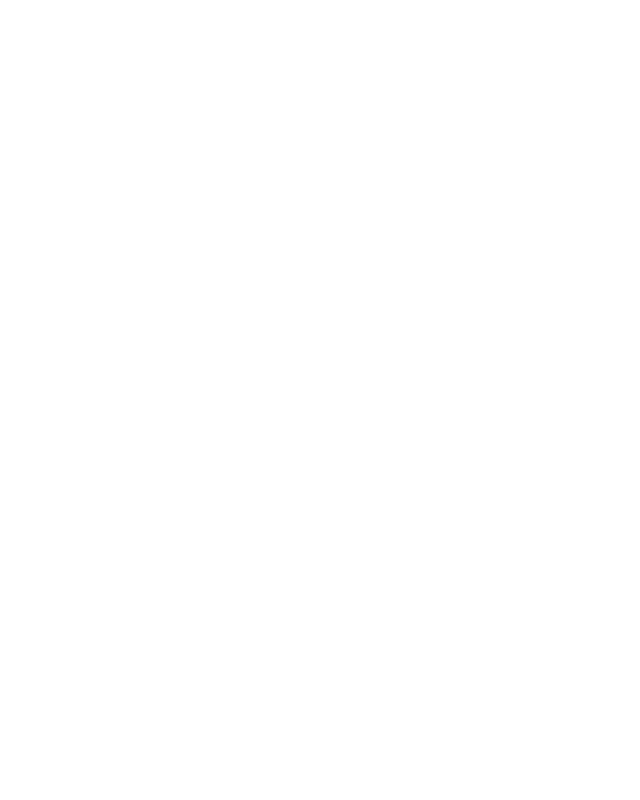
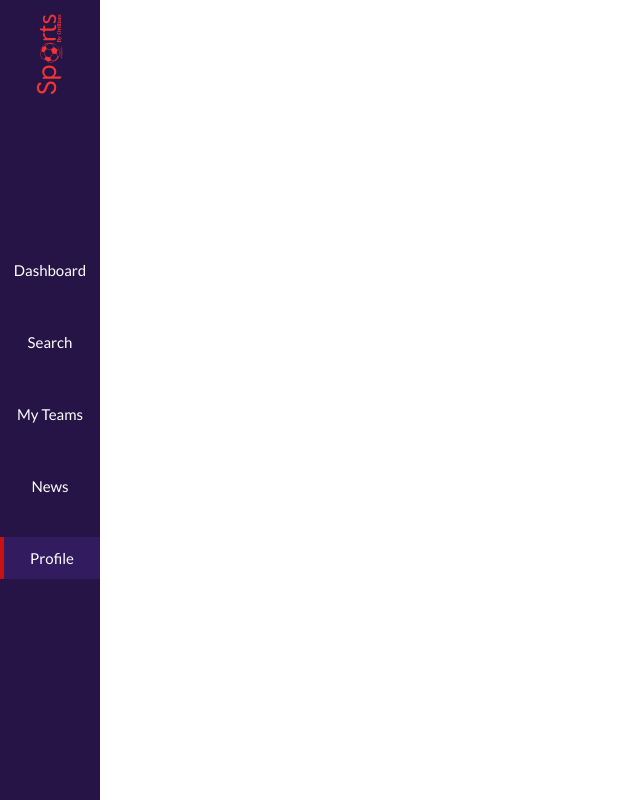
Before and after one commit to Ayanrocks/Sports, a React (Create React App) app in the folder client/: page /profile in a window 1280 px wide. Shown: the whole page, without its empty margins (0-640 px from the left). Built offline with nearby package versions, Linux system fonts and the light colour scheme.

Commit message:
added pages of different nav items

```diff
--- a/client/src/components/App.js
+++ b/client/src/components/App.js
@@ -5,19 +5,21 @@
 import Dashboard from "./Dashboard";
 import Search from "./Search";
 import MyTeams from "./MyTeams";
+import News from "./News";
+import Profile from "./Profile";
 
 export default class App extends React.Component {
   render() {
-    return (
-      <BrowserRouter>
+    return <BrowserRouter>
         <div>
           <Route path="/" component={Home} exact />
           <Route path="/auth" component={Auth} />
           <Route path="/dashboard" component={Dashboard} />
           <Route path="/search" component={Search} />
           <Route path="/myteams" component={MyTeams} />
+        <Route path="/news" component={News} />
+          <Route path="/profile" component={Profile} />
         </div>
-      </BrowserRouter>
-    );
+      </BrowserRouter>;
   }
 }
--- a/client/src/components/AuthNavbar.js
+++ b/client/src/components/AuthNavbar.js
@@ -77,7 +77,7 @@
             News
           </NavLink>
           <NavLink
-            to='/news'
+            to='/profile'
             // onClick={this.activeTab}
             // value="profile"
             // className={
--- a/client/src/components/Dashboard.js
+++ b/client/src/components/Dashboard.js
@@ -21,8 +21,8 @@
       if (this.props.league.league) {
         return (
           <MatchCard
-            match="Current Match"
-            title=" No current Match"
+            match="France won the world cup"
+            // title=" No current Match"
             details={{}}
             leagueCaption={this.props.league.league.leagueCaption}
           />
@@ -47,11 +47,11 @@
           {/* To render Current matchCard */}
           {this.renderContent()}
 
-          { this.props.league.league && <MatchCard
+          {/* { this.props.league.league && <MatchCard
             match="Upcoming Match"
             details={this.props.fixture.fixture}
             leagueCaption={this.props.league.league.leagueCaption}
-          />}
+          />} */}
         </div>
       </section>
     );
--- a/client/src/components/MatchCard.js
+++ b/client/src/components/MatchCard.js
@@ -47,7 +47,7 @@
     return (
       <div className="card">
         <h4 className="card__heading">{this.props.leagueCaption}</h4>
-        <h5 className="card__heading">{this.props.match} &mdash; </h5>
+        <h5 className="card__heading">{this.props.match}</h5>
 
         {/* //to render Upcoming match Fixture */}
         {this.renderContent()}
--- a/client/src/components/MyTeams.js
+++ b/client/src/components/MyTeams.js
@@ -1,9 +1,11 @@
 import React from "react";
+import AuthNavbar from './AuthNavbar';
 
 class MyTeams extends React.Component {
   render() {
     return (
       <div>
+      <AuthNavbar />
         <p>My Teams</p>
       </div>
     );
--- /dev/null
+++ b/client/src/components/News.js
@@ -0,0 +1,15 @@
+import React from "react";
+import AuthNavbar from "./AuthNavbar";
+
+class News extends React.Component {
+  render() {
+    return (
+      <div>
+        <AuthNavbar />
+        <p>News</p>
+      </div>
+    );
+  }
+}
+
+export default News;
--- /dev/null
+++ b/client/src/components/Profile.js
@@ -0,0 +1,29 @@
+import React from "react";
+import AuthNavbar from './AuthNavbar';
+
+class MyTeams extends React.Component {
+    render() {
+        return (
+            <section className='profile'>
+                <AuthNavbar />
+                <div className="profile__content">
+                    <div className="profile__photo">
+
+
+                    </div>
+                    <div className="profile__details">
+                        <div className="profile__details__name">
+
+                        </div>
+                        <div className="profile__details__email">
+
+                        </div>
+                    </div>
+
+                </div>
+            </section>
+        );
+    }
+}
+
+export default MyTeams;
--- a/client/src/sass/main.scss
+++ b/client/src/sass/main.scss
@@ -14,3 +14,4 @@
 
 @import 'pages/home';
 @import 'pages/auth';
+@import 'pages/profile';
```
Also changed, not shown: client/src/sass/pages/_profile.scss (added).
